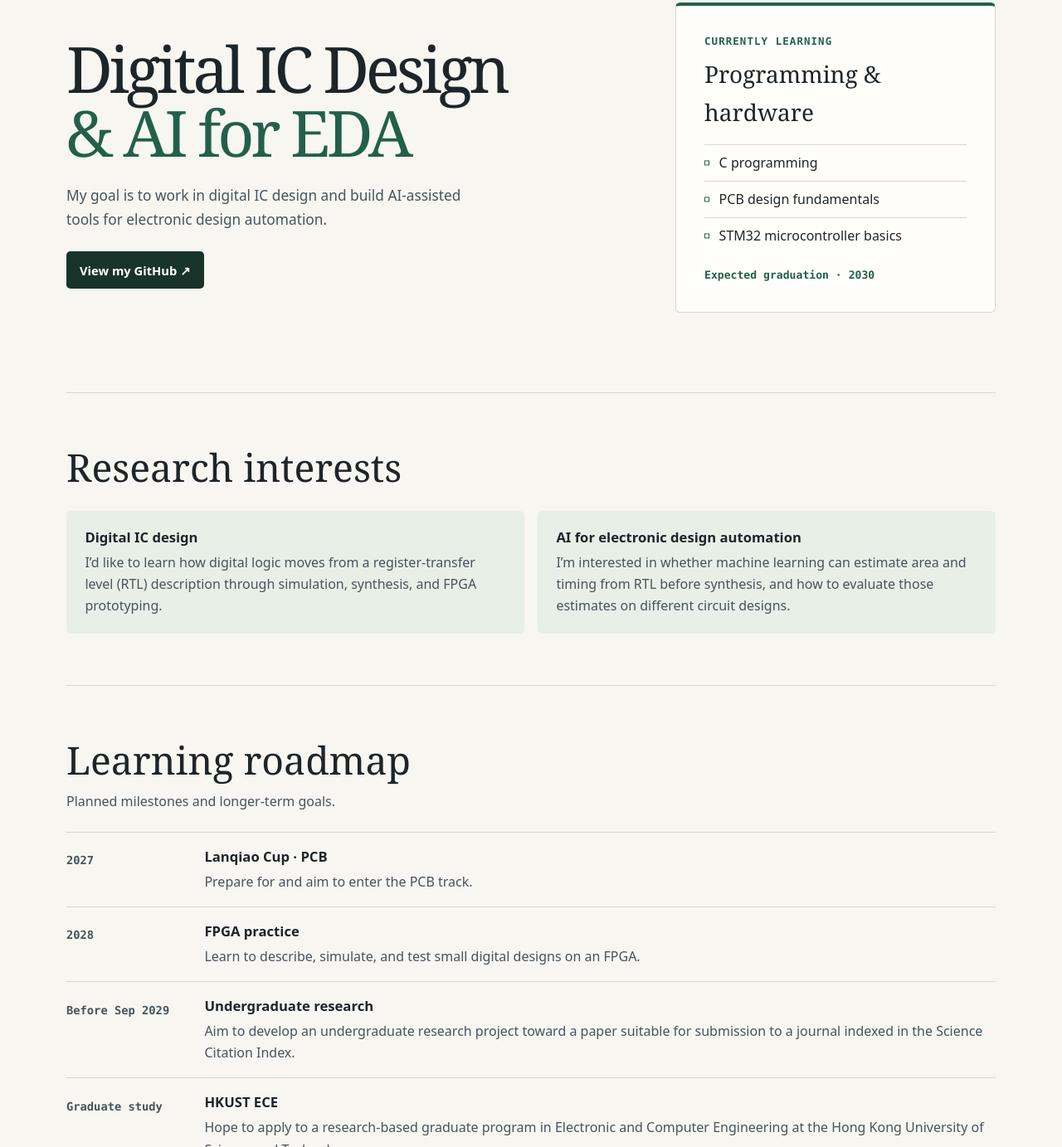
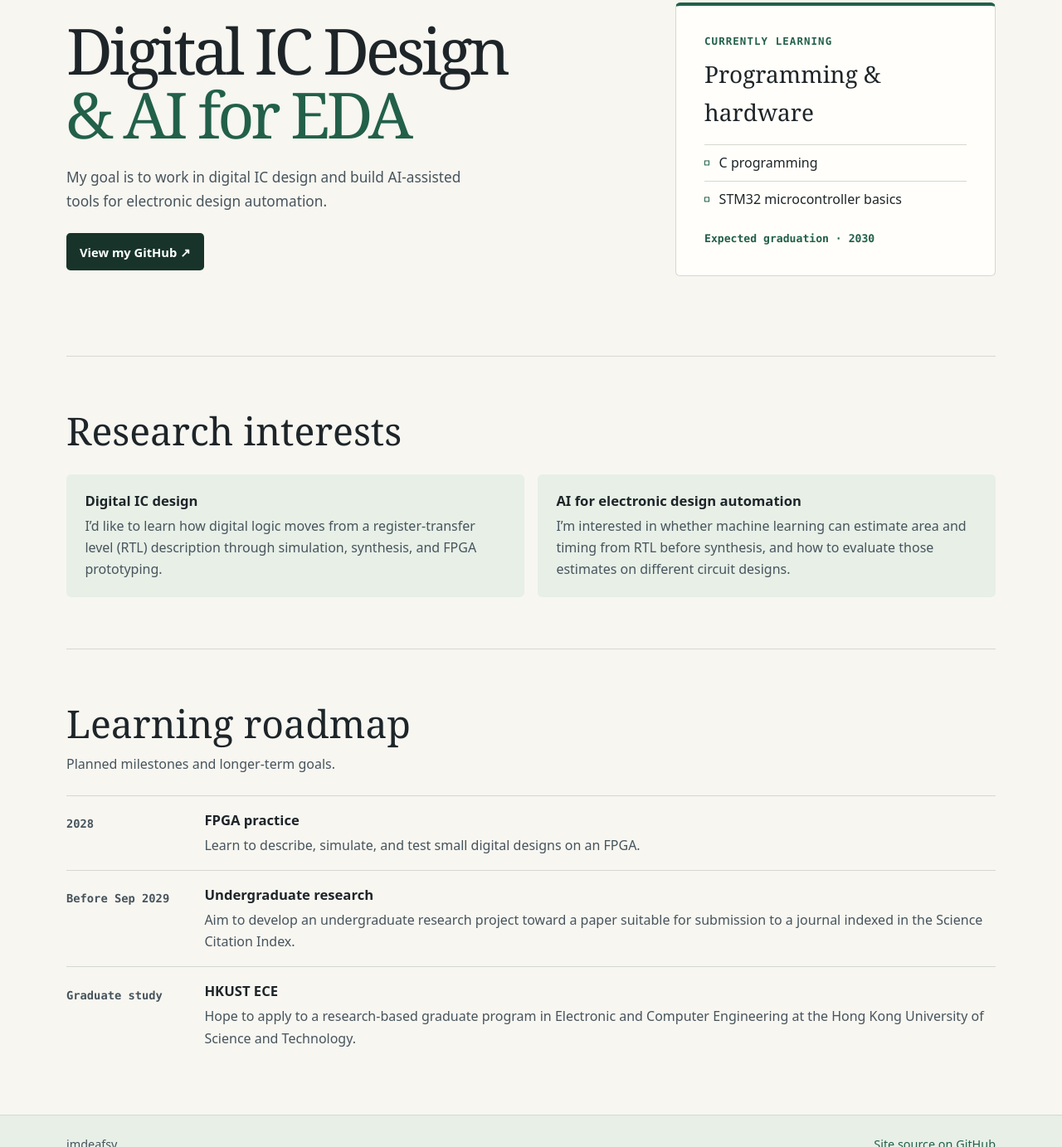
Before and after one commit to imdeafsy/imdeafsy.github.io, a plain HTML site: page index.html in a window 1280 px wide. Shown: the part 166-1549 px from the top of the page at 83% size. Drawn offline with Linux system fonts and the light colour scheme.

Commit message:
Remove PCB learning and competition plans from the homepage

```diff
--- a/index.html
+++ b/index.html
@@ -209,7 +209,6 @@
         <h2 id="learning-title">Programming &amp; hardware</h2>
         <ul>
           <li>C programming</li>
-          <li>PCB design fundamentals</li>
           <li>STM32 microcontroller basics</li>
         </ul>
         <p class="graduation">Expected graduation · 2030</p>
@@ -233,10 +232,6 @@
       <p class="section-intro">Planned milestones and longer-term goals.</p>
       <ol class="plan">
         <li>
-          <p class="date"><time datetime="2027">2027</time></p>
-          <div><h3>Lanqiao Cup · PCB</h3><p>Prepare for and aim to enter the PCB track.</p></div>
-        </li>
-        <li>
           <p class="date"><time datetime="2028">2028</time></p>
           <div><h3>FPGA practice</h3><p>Learn to describe, simulate, and test small digital designs on an FPGA.</p></div>
         </li>
```
